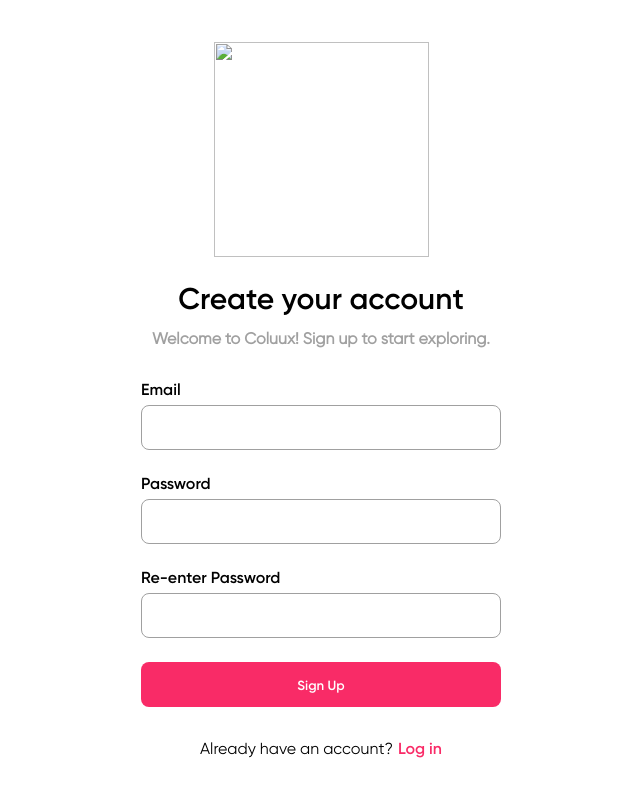
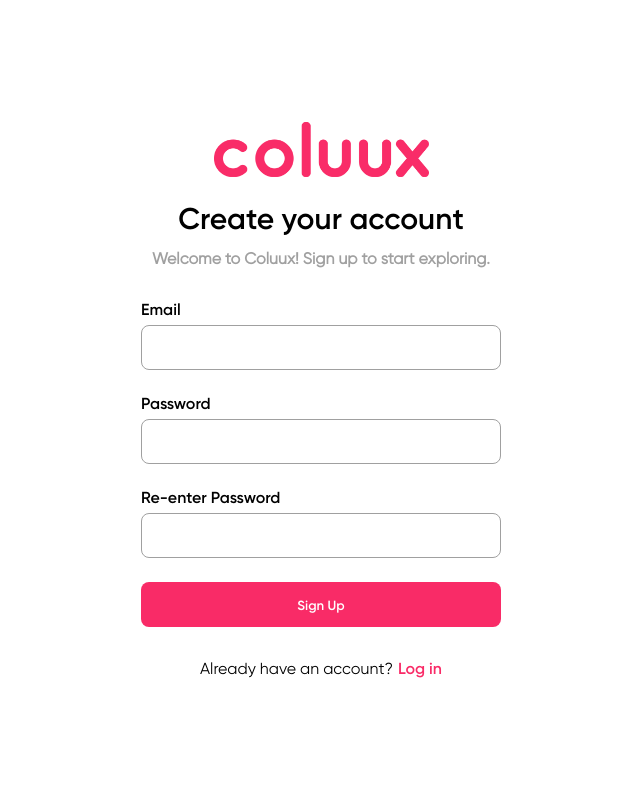
Before and after one commit to wmac1421/Comp20Spring23, a plain HTML site: page signup.html in a window 1280 px wide. Shown: the whole page, without its empty margins (319-959 px from the left). Drawn offline with Linux system fonts and the light colour scheme; files whose address does not match are found by name.

Commit message:
Update signup.html

```diff
--- a/signup.html
+++ b/signup.html
@@ -11,7 +11,7 @@
 <body>
     <div class="main-container">
         <div class="login-container">
-            <img class="logo" src="coluux_red.png" alt="">
+            <img class="logo" src="coluux_red(1).png" alt="">
             <h1>Create your account</h1>
             <h2>Welcome to Coluux! Sign up to start exploring.</h2>
             <form action="">
```
